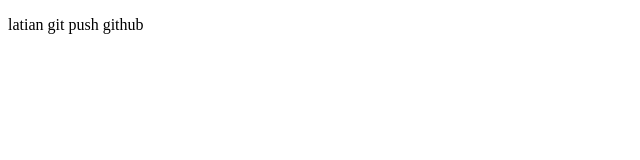
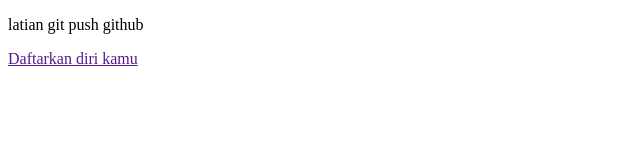
Before and after one commit to ekoprasetyo98/try, a plain HTML site: page index2.html in a window 1280 px wide. Shown: the whole page, without its empty margins (0-640 px from the left). Drawn offline with Linux system fonts and the light colour scheme.

Commit message:
mengubah dri komputer

```diff
--- a/index2.html
+++ b/index2.html
@@ -8,5 +8,6 @@
 </head>
 <body>
     <p>latian git push github</p>
+    <a href="">Daftarkan diri kamu</a>
 </body>
 </html>
```
